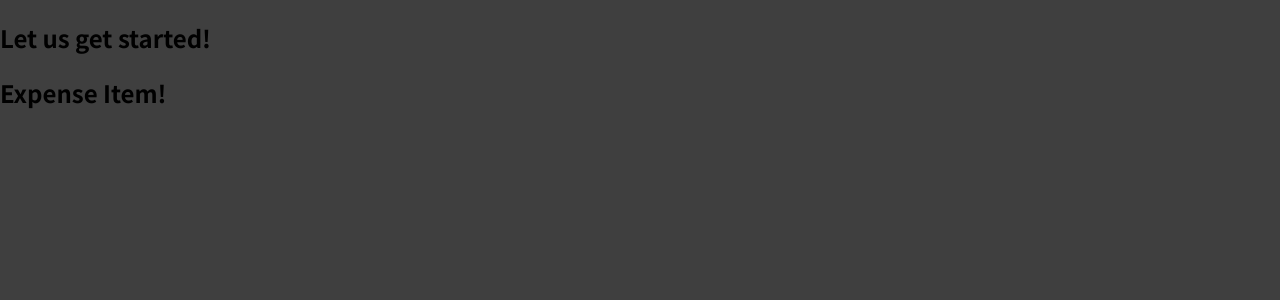
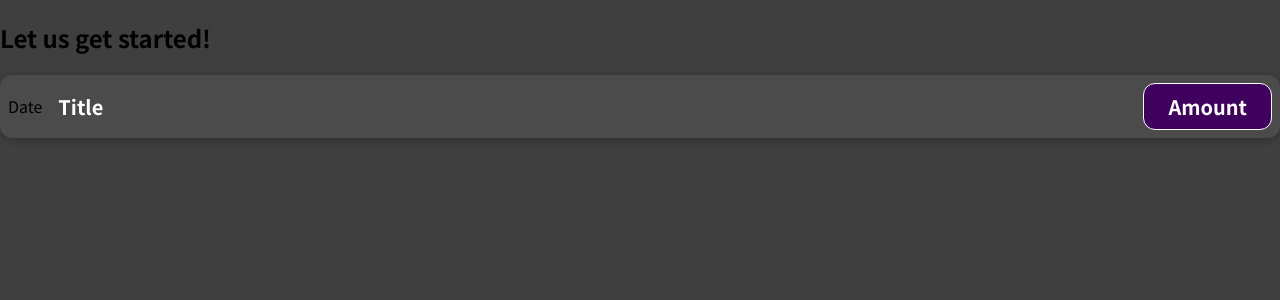
Before and after one commit to EricRicketts/UdemyReactTheCompleteGuide, a JavaScript app in the folder section_3_react_basics_and_working_with_components/02-building-a-first-custom-component/: page / in a window 1280 px wide. Shown: the top 300 px of the page. Built offline with nearby package versions, Linux system fonts and the light colour scheme.

Commit message:
styling components with css

```diff
--- /dev/null
+++ b/section_3_react_basics_and_working_with_components/02-building-a-first-custom-component/src/components/ExpenseItem.css
@@ -0,0 +1,56 @@
+.expense-item {
+  display: flex;
+  justify-content: space-between;
+  align-items: center;
+  box-shadow: 0 2px 8px rgba(0, 0, 0, 0.25);
+  padding: 0.5rem;
+  margin: 1rem 0;
+  border-radius: 12px;
+  background-color: #4b4b4b;
+}
+
+.expense-item__description {
+  display: flex;
+  flex-direction: column;
+  gap: 1rem;
+  align-items: flex-end;
+  flex-flow: column-reverse;
+  justify-content: flex-start;
+  flex: 1;
+}
+
+.expense-item h2 {
+  color: #3a3a3a;
+  font-size: 1rem;
+  flex: 1;
+  margin: 0 1rem;
+  color: white;
+}
+
+.expense-item__price {
+  font-size: 1rem;
+  font-weight: bold;
+  color: white;
+  background-color: #40005d;
+  border: 1px solid white;
+  padding: 0.5rem;
+  border-radius: 12px;
+}
+
+@media (min-width: 580px) {
+  .expense-item__description {
+    flex-direction: row;
+    align-items: center;
+    justify-content: flex-start;
+    flex: 1;
+  }
+
+  .expense-item__description h2 {
+    font-size: 1.25rem;
+  }
+
+  .expense-item__price {
+    font-size: 1.25rem;
+    padding: 0.5rem 1.5rem;
+  }
+}
--- a/section_3_react_basics_and_working_with_components/02-building-a-first-custom-component/src/components/ExpenseItem.js
+++ b/section_3_react_basics_and_working_with_components/02-building-a-first-custom-component/src/components/ExpenseItem.js
@@ -1,5 +1,15 @@
+import "./ExpenseItem.css";
+
 function ExpenseItem() {
-    return <h2>Expense Item!</h2>
+  return (
+    <div className="expense-item">
+      <div>Date</div>
+      <div className="expense-item__description">
+        <h2>Title</h2>
+        <div className="expense-item__price">Amount</div>
+      </div>
+    </div>
+  );
 }
 
 export default ExpenseItem;
```
Also changed, not shown: 1 other file (tests, documents, lock files or other folders).
